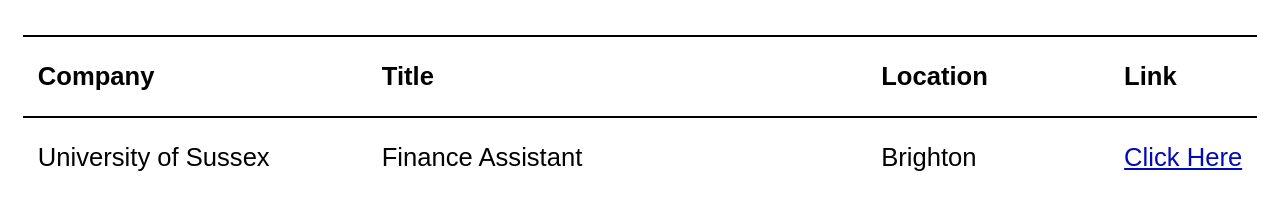
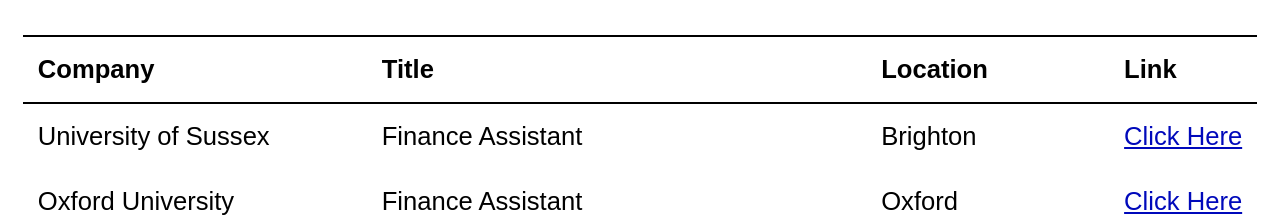
Before and after one commit to thesilvercord/project_1718_neuroP, a plain HTML site: page docs/jobmarket.html in a window 1280 px wide. Shown: the part 543-762 px from the top of the page. Drawn offline with Linux system fonts and the light colour scheme; a script that the page names is missing.

Commit message:
Update project_x.css

```diff
--- a/docs/project_x.css
+++ b/docs/project_x.css
@@ -167,7 +167,7 @@ table{
 
 th {text-align: left;}
 
-td, th {padding: 25px 15px;}
+td, th {padding: 18px 15px;}
 
 table>tbody>tr>td {
   border: none; text-align:left;}
```
